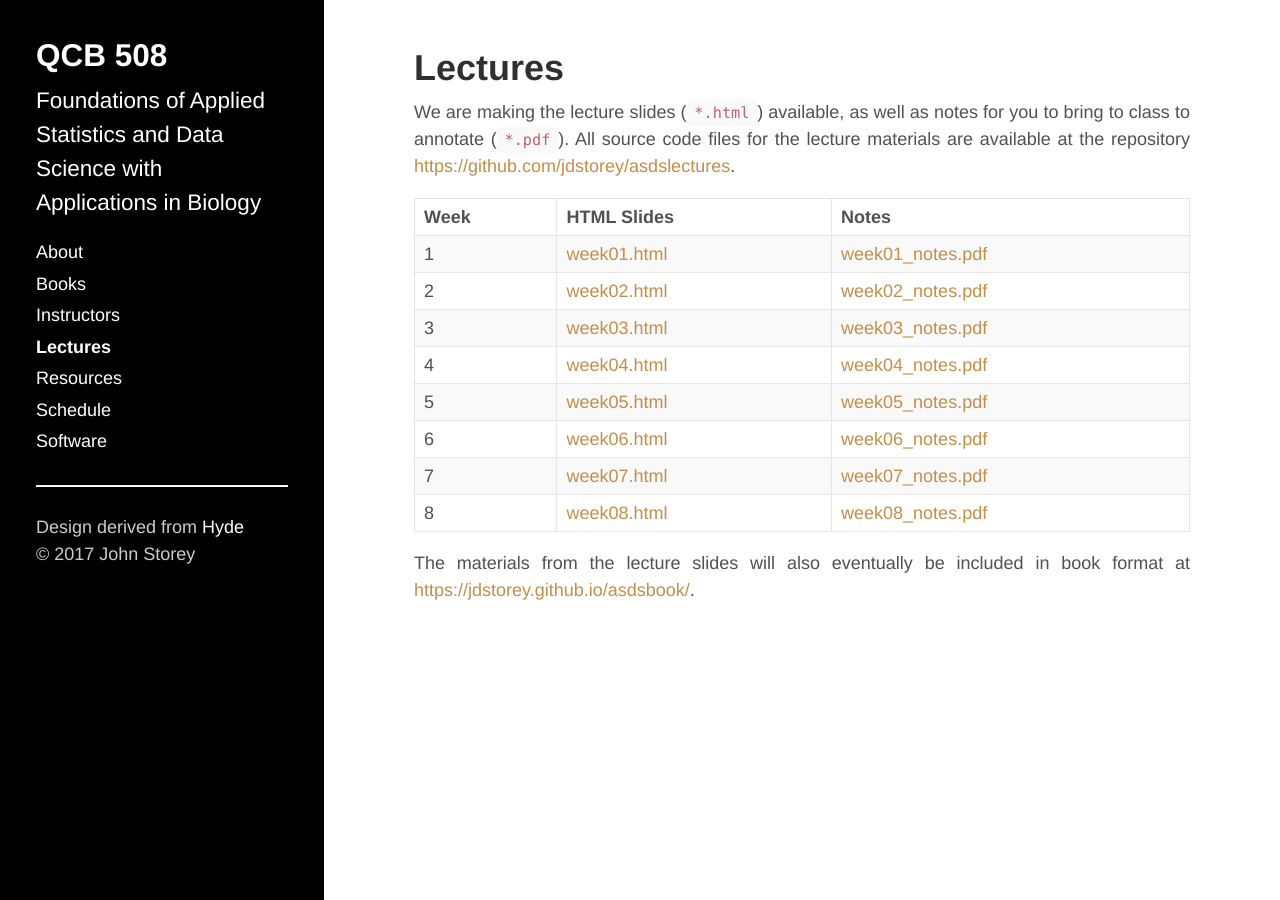
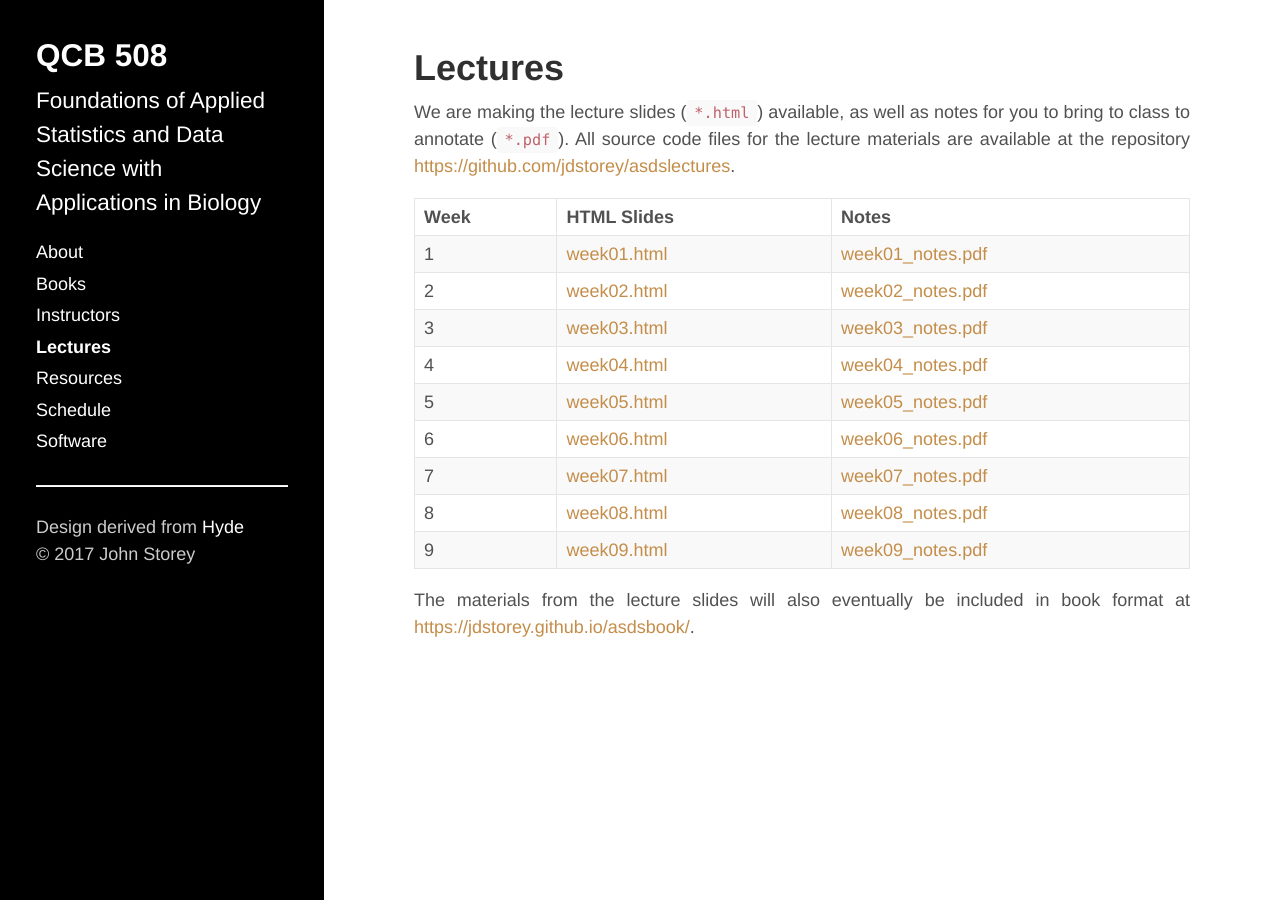
Before and after one commit to jdstorey/asdscourse2019, a Jekyll site: the page built from docs/lectures.md, in a window 1280 px wide. Built offline with Jekyll 4.4.1, drawn with Linux system fonts in a browser that asks for light colours.

Commit message:
Week 9 lecture materials.

```diff
--- a/docs/lectures.md
+++ b/docs/lectures.md
@@ -16,6 +16,7 @@ Week | HTML Slides | Notes
 6 | [week06.html](https://jdstorey.github.io/asdslectures/week06.html) | [week06_notes.pdf](https://jdstorey.github.io/asdslectures/week06_notes.pdf)
 7 | [week07.html](https://jdstorey.github.io/asdslectures/week07.html) | [week07_notes.pdf](https://jdstorey.github.io/asdslectures/week07_notes.pdf)
 8 | [week08.html](https://jdstorey.github.io/asdslectures/week08.html) | [week08_notes.pdf](https://jdstorey.github.io/asdslectures/week08_notes.pdf)
+9 | [week09.html](https://jdstorey.github.io/asdslectures/week09.html) | [week09_notes.pdf](https://jdstorey.github.io/asdslectures/week09_notes.pdf)
 
 
 The materials from the lecture slides will also eventually be included in book format at [https://jdstorey.github.io/asdsbook/](https://jdstorey.github.io/asdsbook/).
```
